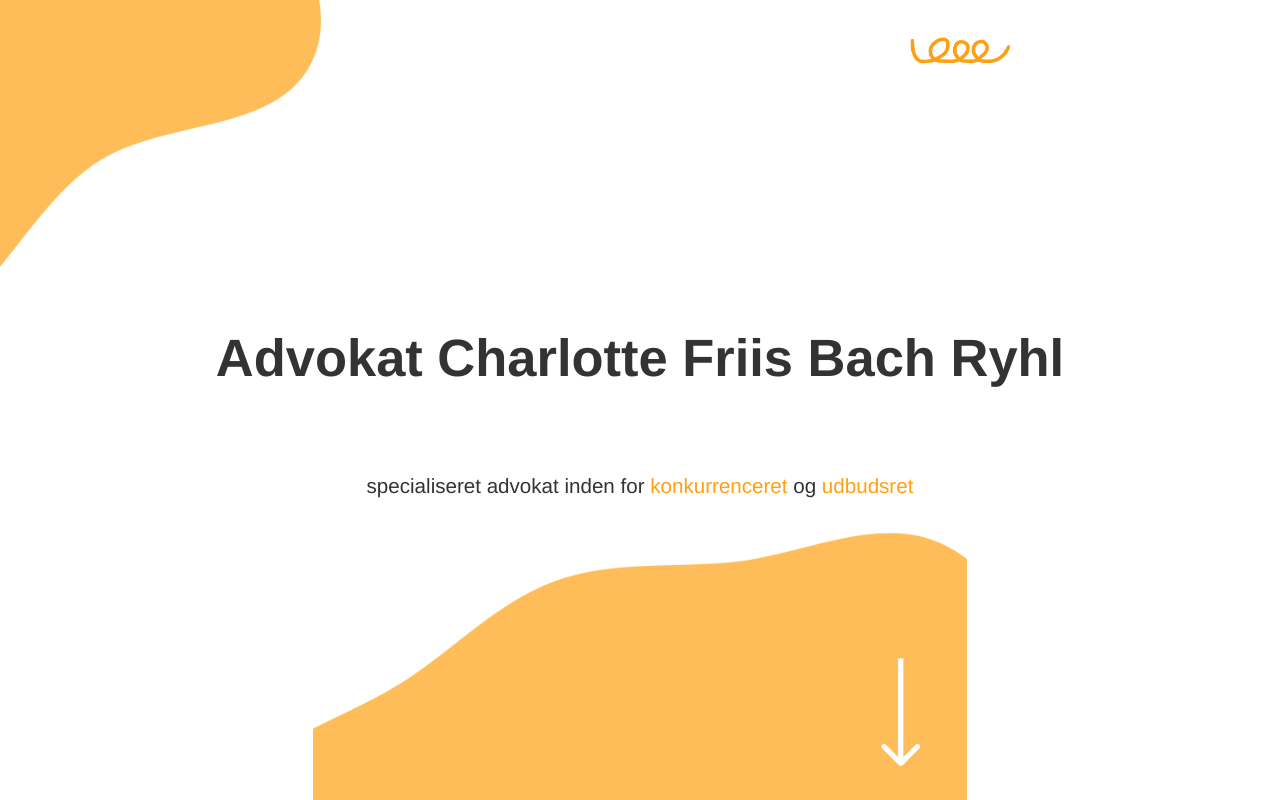
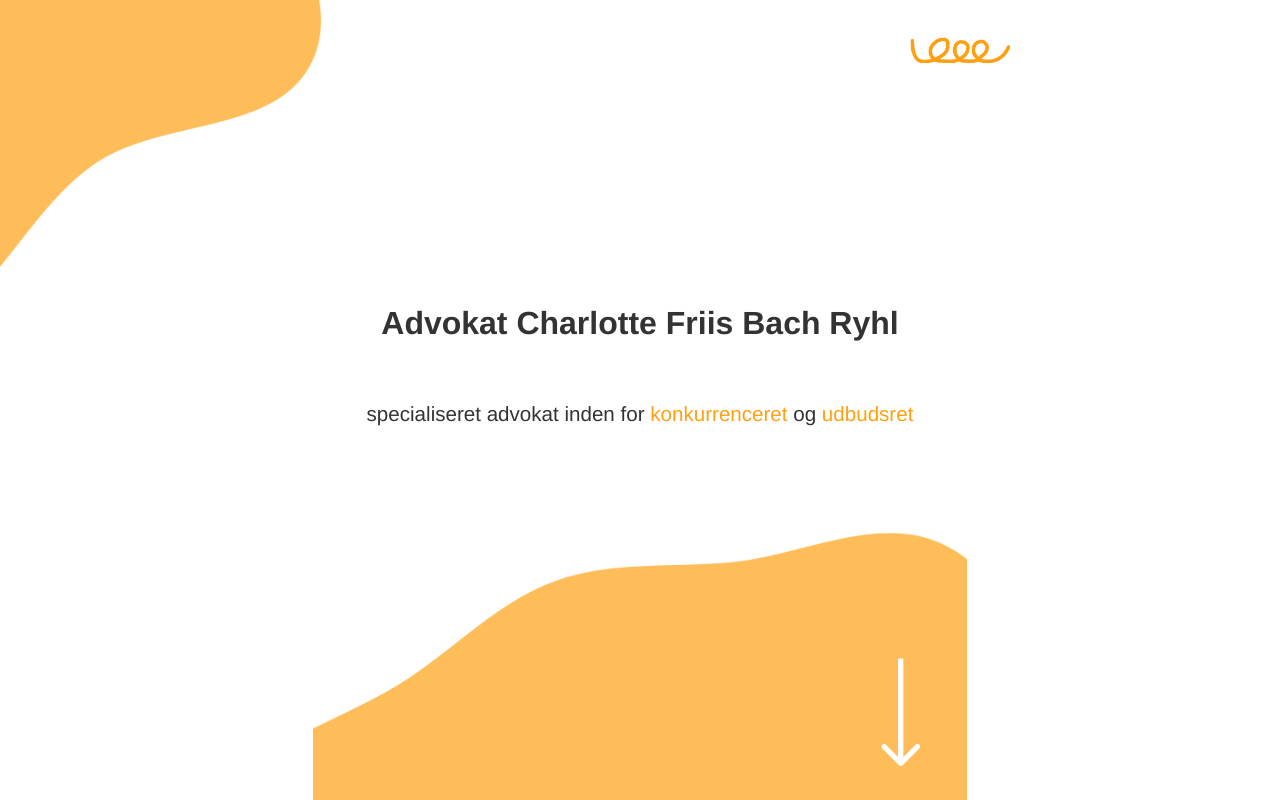
Before and after one commit to ErikBachRyhl/advokat-cfbr, a Gatsby site: page / in a window 1280 px wide. Built offline with nearby package versions, Linux system fonts and the light colour scheme; Gatsby itself is replaced by a stand-in of ours.

Commit message:
fixed title font-size

```diff
--- a/src/components/a.js
+++ b/src/components/a.js
@@ -66,7 +66,7 @@ const Middle = styled.div`
 const Title = styled.h1`
   color: #333;
 
-  font-size: 4.1vw;
+  font-size: 2rem;
 `;
 
 const SubTitle = styled.h3`
```
